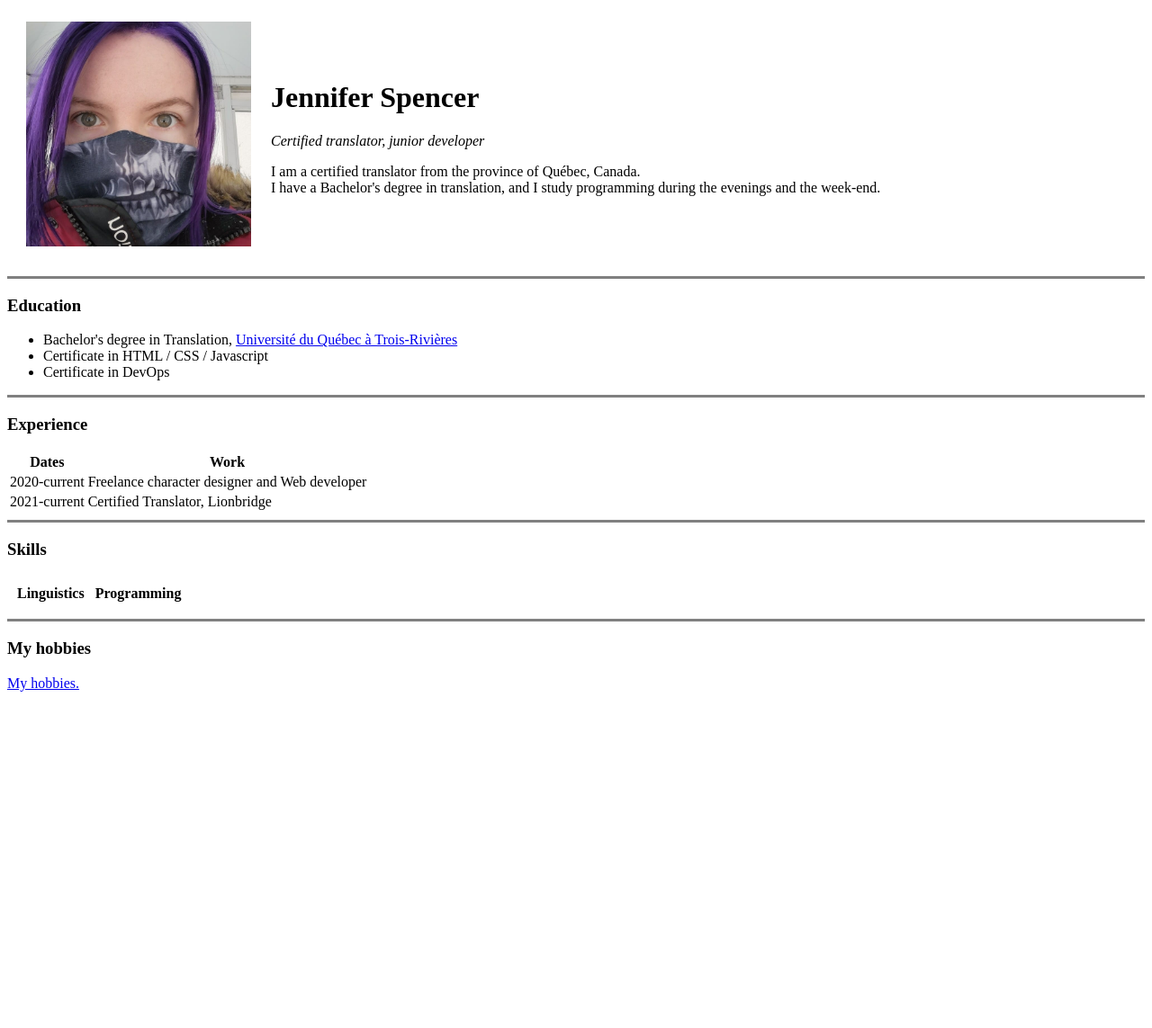
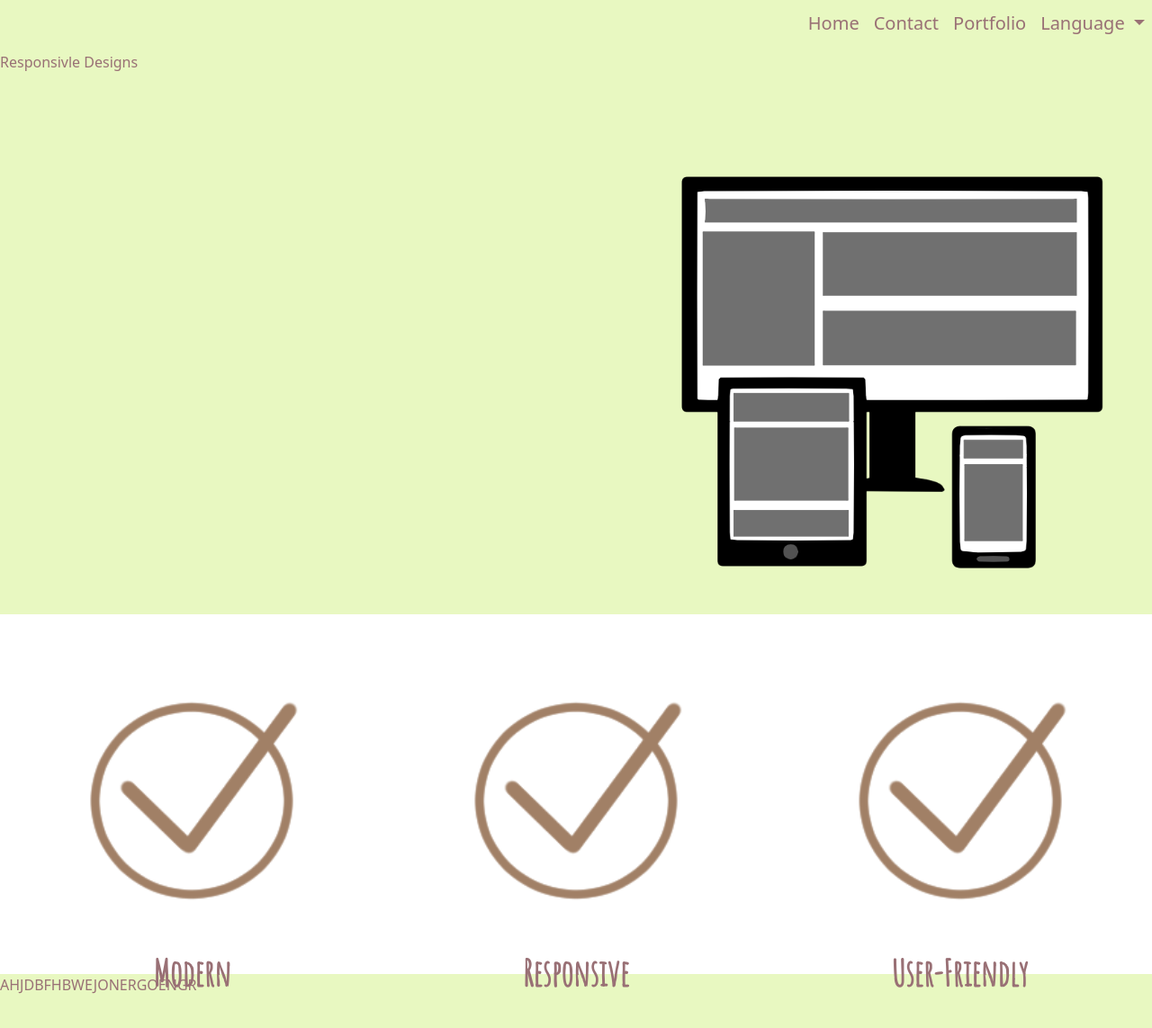
Before and after one commit to Mes3th/CV, a plain HTML site: page index.html in a window 1280 px wide. Shown: the part 5-1148 px from the top of the page at 90% size. Before the commit the page ends 800 px from the top, so only its background shows below. Drawn offline with nearby package versions, Linux system fonts and the light colour scheme.

Commit message:
Add files via upload

```diff
--- /dev/null
+++ b/css/style.css
@@ -0,0 +1,73 @@
+#Lower {
+  background-color: white;
+  width: auto;
+  height: 50%;
+}
+
+body, html {
+  color: #997075;
+  height: 100%;
+  background-color: #E8F8C1;
+}
+
+.navbar.navbar-expand-lg.navbar-dark li a{
+  color: #997075;
+  font-size: 125%;
+}
+
+.leftT {
+  height: 100%;
+}
+
+.TextLeft {
+  margin: auto;
+}
+
+.logo {
+  max-width: 100%;
+  height: auto;
+  padding-left: 55%;
+  padding-top: 2%;
+}
+
+.logo1 {
+  width: 15em;
+  padding-top: 90px;
+}
+
+.flex-container {
+  display: flex;
+  justify-content: space-around;
+}
+
+.Modern {
+  font-family: 'Amatic SC', cursive;
+  font-weight: bold;
+
+}
+
+.Responsive {
+  font-family: 'Amatic SC', cursive;
+  font-weight: bold;
+}
+
+.User-Friendly {
+  font-family: 'Amatic SC', cursive;
+  font-weight: bold;
+}
+
+.ContactForm {
+}
+
+.TextLogo1 {
+  width: 100%;
+  text-align: center;
+  padding-top: 50px;
+  font-size: 30pt;
+}
+
+#LowerLower {
+  height: 100%;
+}
+
+/*ANIMATION*/
--- a/index.html
+++ b/index.html
@@ -3,60 +3,82 @@
 
 <head>
   <meta charset="utf-8">
-  <title>Jennifer's Personal Site</title>
+  <title>Bootstrap-installation</title>
+  <link rel="stylesheet" href="https://cdn.jsdelivr.net/npm/bootstrap@5.1.3/dist/css/bootstrap.min.css">
+  <script src="https://cdn.jsdelivr.net/npm/bootstrap@5.1.3/dist/js/bootstrap.bundle.min.js" integrity="sha384-ka7Sk0Gln4gmtz2MlQnikT1wXgYsOg+OMhuP+IlRH9sENBO0LRn5q+8nbTov4+1p" crossorigin="anonymous"></script>
+  <link rel="stylesheet" href="css/style.css">
+  <style>
+    @import url('https://fonts.googleapis.com/css2?family=Amatic+SC&family=Poppins:wght@100&family=Sacramento&display=swap');
+  </style>
 </head>
 
 <body>
-  <table cellspacing="20">
-    <tr>
-      <td><img src="Jenn.jpg" alt="Profile picture" width="250" height="250"></td>
-      <td>
-        <h1>Jennifer Spencer</h1>
-        <p><em>Certified translator, junior developer</em></p>
-        <p>I am a certified translator from the province of Québec, Canada. <br>I have a Bachelor's degree in
-          translation, and I study programming during the evenings and the week-end.</p>
-      </td>
-    </tr>
-  </table>
-  <hr size="3" noshade>
-  <h3>Education</h3>
-  <ul>
-    <li>Bachelor's degree in Translation, <a href="https://www.uqtr.ca/">Université du Québec à Trois-Rivières</a></li>
-    <li>Certificate in HTML / CSS / Javascript</li>
-    <li>Certificate in DevOps</li>
-  </ul>
-  <hr size="3" noshade>
-  <h3>Experience</h3>
-  <table>
-    <thead>
-      <tr>
-        <th>Dates</th>
-        <th>Work</th>
-      </tr>
-    </thead>
-    <tr>
-      <td>2020-current</td>
-      <td>Freelance character designer and Web developer</td>
-    </tr>
-    <tr>
-      <td>2021-current</td>
-      <td>Certified Translator, Lionbridge</td>
-    </tr>
-  </table>
-  <hr size="3" noshade>
-  <h3>Skills</h3>
-  <table cellspacing="10">
-    <thead>
-      <tr>
-        <th>Linguistics</th>
-        <th>Programming</th>
-      </tr>
-    </thead>
-  </table>
-  <hr size="3" noshade>
-  <h3>My hobbies</h3>
-  <a href="ContactMe.html">My hobbies.</a>
+  <section id="Upper">
+    <nav class="navbar navbar-expand-lg navbar-dark">
+      <button class="navbar-toggler" type="button" data-bs-toggle="collapse" data-bs-target="#navbarTogglerDemo01" aria-controls="navbarTogglerDemo01" aria-expanded="false" aria-label="Toggle navigation">
+        <span class="navbar-toggler-icon"></span>
+      </button>
+      <div class="collapse navbar-collapse" id="navbarTogglerDemo01">
+        <ul class="navbar-nav ms-auto">
+          <li class="nav-item">
+            <a class="nav-link" href="index.html">Home</a>
+          </li>
+          <li class="nav-item">
+            <a class="nav-link" href="Contact.html">Contact</a>
+          </li>
+          <li class="nav-item">
+            <a class="nav-link" href="Portfolio.html">Portfolio</a>
+          </li>
+          <li class="nav-item dropdown">
+            <a class="nav-link dropdown-toggle" href="#" id="navbarDropdown" role="button" data-bs-toggle="dropdown" aria-expanded="false">
+              Language
+            </a>
+            <ul class="dropdown-menu" aria-labelledby="navbarDropdown">
+              <li><a class="dropdown-item" href="#">English</a></li>
+              <li><a class="dropdown-item" href="#">Français</a></li>
+            </ul>
+          </li>
+        </ul>
+      </div>
 
+    </nav>
+    <div class="Main">
+      <div class="BoxOfText">
+        <div class="TextLeft">
+          Responsivle Designs
+        </div>
+      </div>
+      <div class="ImageRight">
+        <img class="logo" src="logo pc.png" alt="Logo">
+      </div>
+    </div>
+  </section>
+
+  <section id="Lower" class="flex-container">
+    <div class="Cube1">
+      <img class="logo1" src="check.png" alt="checkmark">
+      <div class="Modern TextLogo1">
+        Modern
+      </div>
+    </div>
+    <div class="Cube2">
+      <img class="logo1" src="check.png" alt="checkmark">
+      <div class="Responsive TextLogo1">
+        Responsive
+      </div>
+    </div>
+    <div class="Cube3">
+      <img class="logo1" src="check.png" alt="checkmark">
+      <div class="User-Friendly TextLogo1">
+        User-Friendly
+      </div>
+
+    </div>
+  </section>
+
+  <section id="LowerLower">
+    AHJDBFHBWEJONERGOENGR
+  </section>
 
 </body>
 
```
Also changed, not shown: Contact.html (added, +64 -0 lines), Portfolio.html (added), check.png (added), indexfr.html (added), logo pc.png (added).
